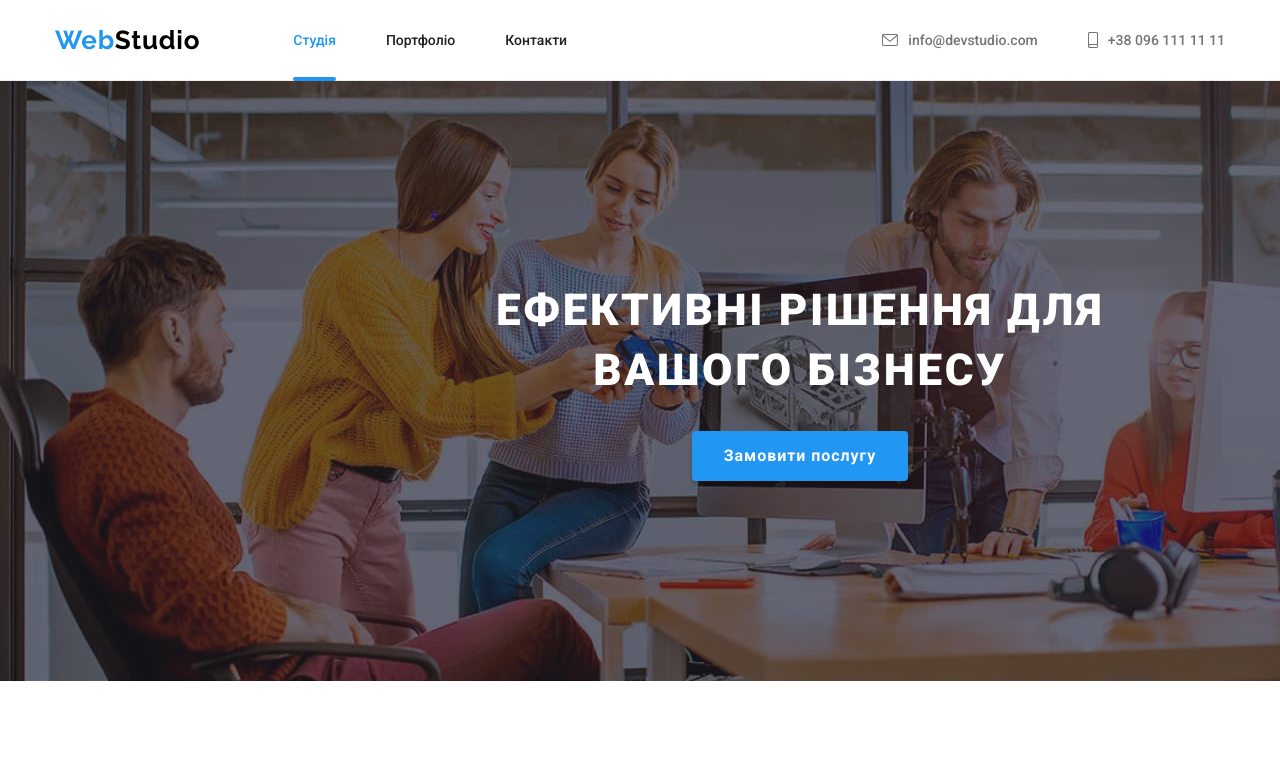
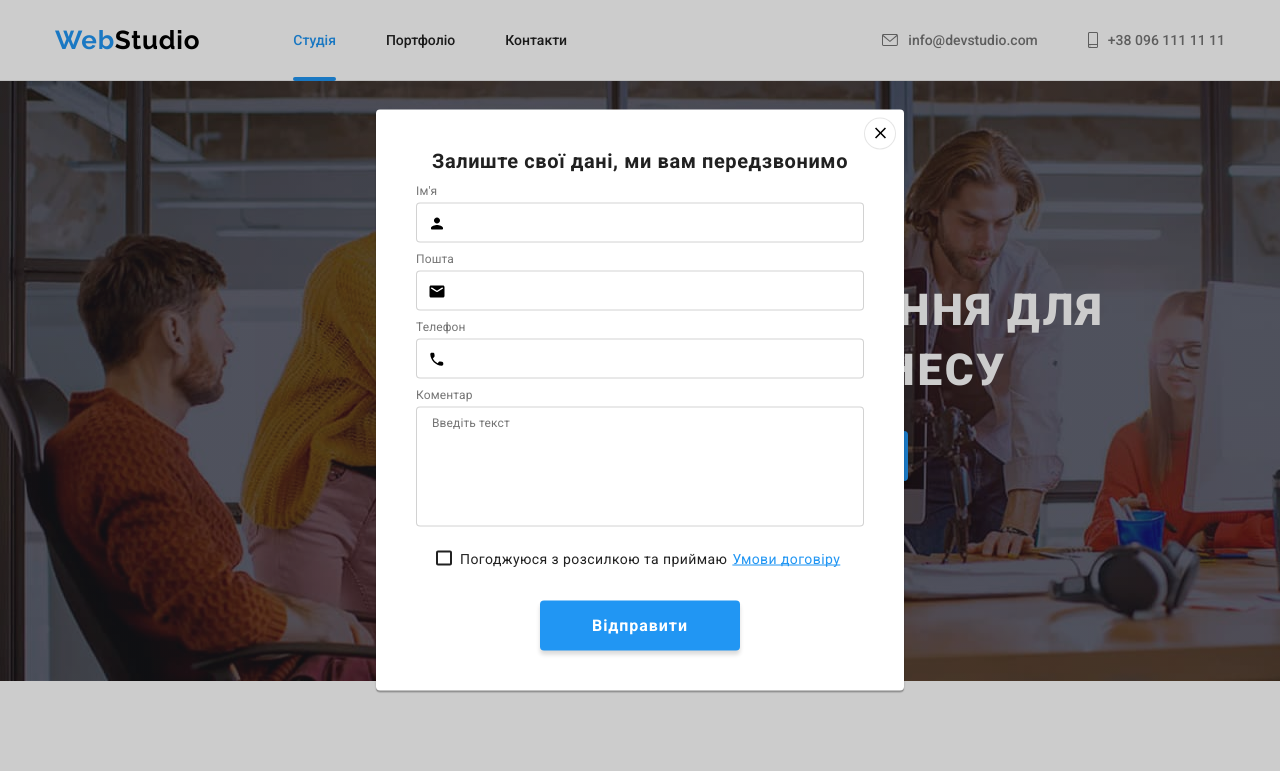
Before and after one commit to Vofkeen/goit-markup-hw-06, a plain HTML site: page index.html in a window 1280 px wide. Shown: the top 771 px of the page. Drawn offline with nearby package versions, Linux system fonts and the light colour scheme.

Commit message:
Завершено

```diff
--- a/css/style.css
+++ b/css/style.css
@@ -13,8 +13,8 @@
     --color-line-direction-item: #EEEEEE;
 }
 
-.body {
-    color: var(--color-primary-text);
+body {
+    color: var(--color-title-text);
     font-family: "Roboto", sans-serif;
     background-color: var(--color-white-background);
     font-size: 14px;
@@ -285,28 +285,30 @@
     height: 100%;
     background-color: rgba(0, 0, 0, 0.2);
 
-    transition: opacity250ms cubic-bezier(0.4, 0, 0.2, 1) visіbility 250ms cubic-bezier(0.4, 0, 0.2, 1);
+    transition: opacity 250ms cubic-bezier(0.4, 0, 0.2, 1)
 }
 
 .backdrop.is-hidden {
     opacity: 0;
     pointer-events: none;
-    visibility: hidden;
+
 }
 
 .backdrop.is-hidden .modal {
     transform: translate(-50%, -50%) scale(1.1);
 }
 .modal {
-    position: absolute;
-        top: 50%;
-        left: 50%;
-        transform: translate(-50%, -50%) scale(1);
+position: absolute;
+    top: 50%;
+    left: 50%;
+    transform: translate(-50%, -50%) scale(1);
 
     min-width: 528px;
-    min-height: 581px;
-
+    min-height: 521px;
+    padding: 40px;
     background-color: #ffffff;
+    border-radius: 4px;
+    box-shadow: 0px 1px 3px rgba(0, 0, 0, 0.12), 0px 1px 1px rgba(0, 0, 0, 0.14), 0px 2px 1px rgba(0, 0, 0, 0.2);
 
     transition: transform 250ms cubic-bezier(0.4, 0, 0.2, 1);
 }
@@ -321,6 +323,11 @@
     padding: 6px;
     background-color: #ffffff;
 }
+.botton-close:hover .x-close,
+.botton-close:focus .x-close {
+    fill: var(--color-action);
+}
+
 .x-close {
     width: 18px;
     height: 18px;
--- a/index.html
+++ b/index.html
@@ -15,7 +15,7 @@
         crossorigin="anonymous" referrerpolicy="no-referrer" />
     <link rel="stylesheet" href="./css/style.css" />
 </head>
-<body class="body">
+<body >
     <header class="header">
         <div class="container main-nav">
             <nav class=" menu">
@@ -396,7 +396,7 @@
         </div>
     </footer>
 
-   <div data-modal class="backdrop is-hidden">
+   <div data-modal class="backdrop">
     <div class="modal">
         <button class="botton-close" data-modal-close type="button">
             <svg class="x-close">
```
